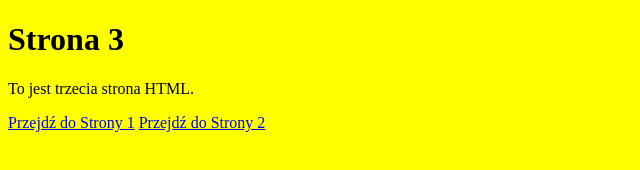
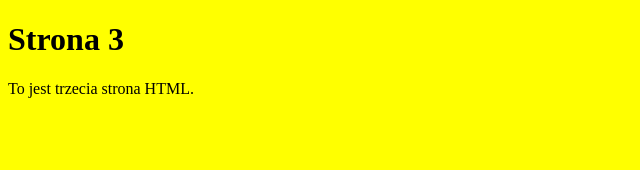
Before and after one commit to miloszbz/strona-zad-3-cc, a plain HTML site: page index.html in a window 1280 px wide. Shown: the whole page, without its empty margins (0-640 px from the left). Drawn offline with Linux system fonts and the light colour scheme.

Commit message:
Update index.html

```diff
--- a/index.html
+++ b/index.html
@@ -6,7 +6,5 @@
 <body style="background-color: yellow;">
     <h1>Strona 3</h1>
     <p>To jest trzecia strona HTML.</p>
-    <a href="https://miloszbz.github.io/strony-zad-3/">Przejdź do Strony 1</a>
-    <a href="https://miloszbz.github.io/strona-zad-3-bb/">Przejdź do Strony 2</a>
 </body>
 </html>
```
